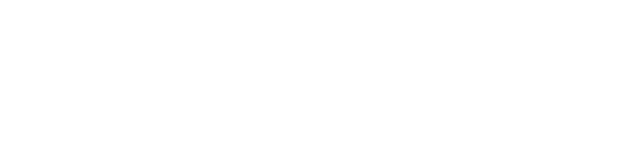
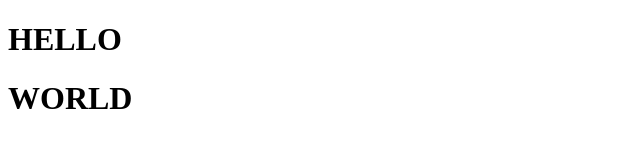
Before and after one commit to benjaminbwright/the-news-filter, a plain HTML site: page index.html in a window 1280 px wide. Shown: the whole page, without its empty margins (0-640 px from the left). Drawn offline with Linux system fonts and the light colour scheme.

Commit message:
added header and footer

```diff
--- a/index.html
+++ b/index.html
@@ -9,10 +9,15 @@
 </head>
 
 <body>
+    <div class="header">
+        <h1>HELLO</h1>
+    </div>
     <!-- header  -->
     <!-- main content  -->
     <!-- footer  -->
-
+    <div class="footer">
+        <h1>WORLD</h1>
+    </div>
     <!-- script should go here  -->
 </body>
 
```
